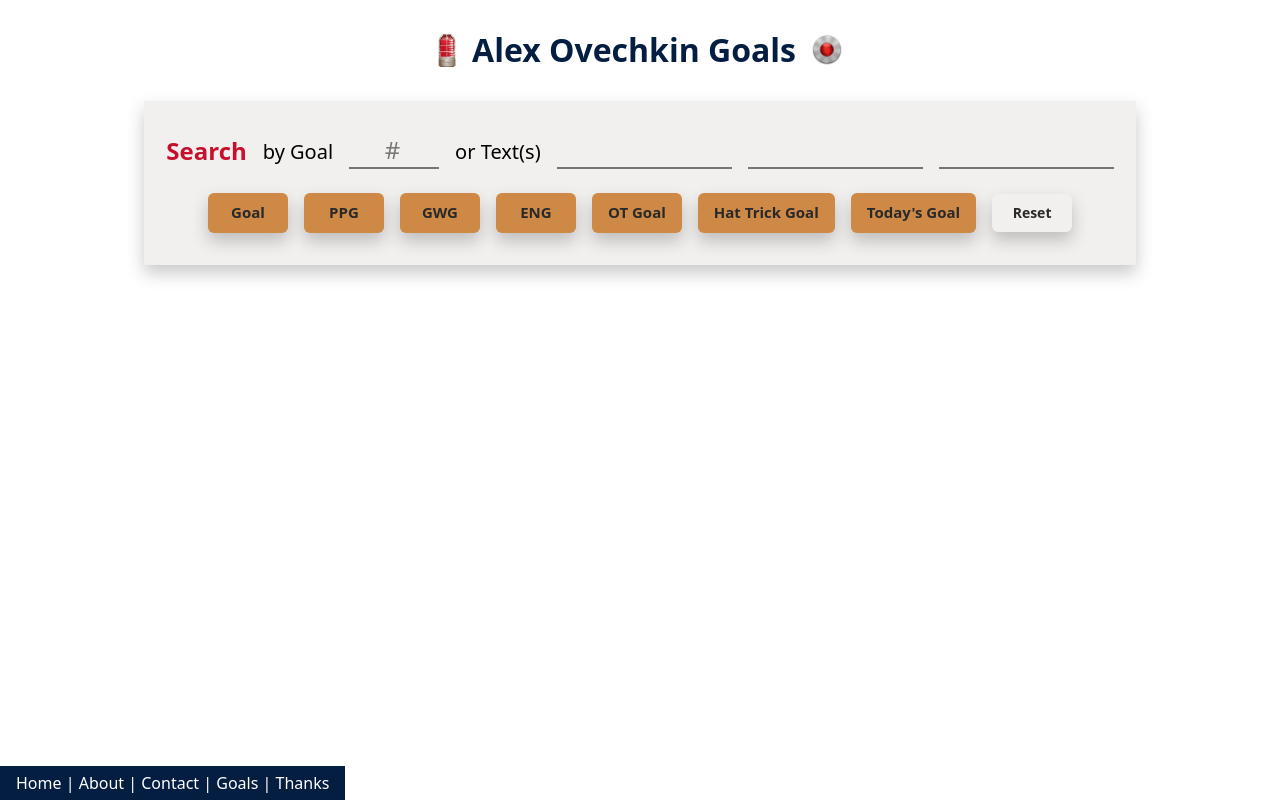
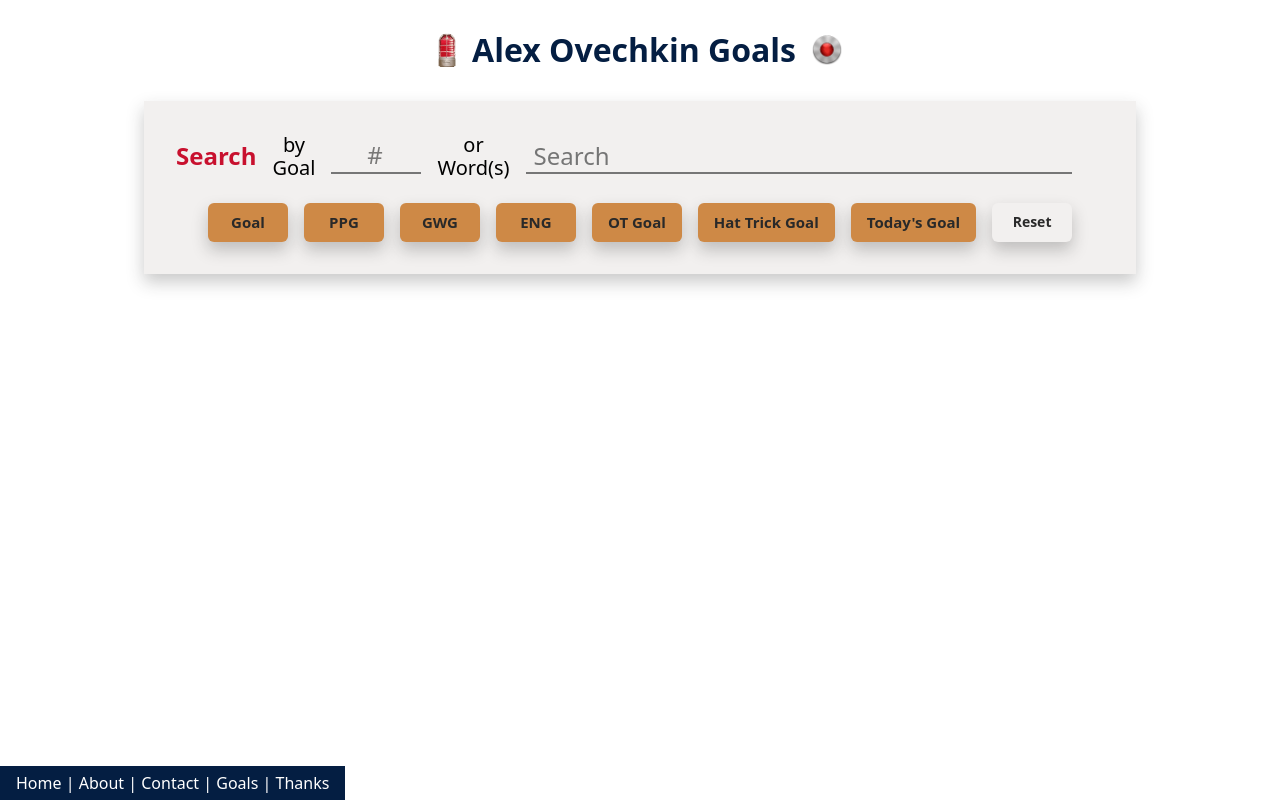
Before and after one commit to bygeoffthompson/Ovechkin-Cam, a React (Create React App) app: page / in a window 1280 px wide. Built offline with nearby package versions, Linux system fonts and the light colour scheme.

Commit message:
Dynamic text inputs

```diff
--- a/src/App.js
+++ b/src/App.js
@@ -254,12 +254,12 @@
                     <h2>Search</h2>
                     <label htmlFor="search-goal">Goal</label>
                     <input min="1" max="897" id="search-goal" type="number" placeholder="#" value={searchGoal} onChange={handleGoalChange}/>
-                    <label htmlFor="search-text-1">Text</label>
-                    <input id="search-text-1" type="text" placeholder="" value={searchText1} onChange={handleText1}/>
+                    <label htmlFor="search-text-1">Word</label>
                     <label htmlFor="search-text-2" hidden>More Text</label>
-                    <input id="search-text-2" type="text" placeholder="" value={searchText2} onChange={handleText2}/>
                     <label htmlFor="search-text-3" hidden>More Text</label>
-                    <input id="search-text-3" type="text" placeholder="" value={searchText3} onChange={handleText3}/>
+                    <input id="search-text-1" type="text" placeholder="Search" value={searchText1} onChange={handleText1}/>
+                    <input id="search-text-2" type="text" placeholder="And" value={searchText2} onChange={handleText2}/>
+                    <input id="search-text-3" type="text" placeholder="And" value={searchText3} onChange={handleText3}/>
                 </div>
                 <div>
                     <button onClick={randomGoal} name="Goal" title="A Random Goal" type="button">Goal</button>
--- a/src/index.css
+++ b/src/index.css
@@ -19,6 +19,21 @@
 
 #root {
   max-width: 1024px;
+}
+
+#search-text-1,
+#search-text-2:focus,
+#search-text-3:focus {
+  max-width: 100%;
+  padding: 3px 8px;
+}
+
+#search-text-1:active + input,
+#search-text-1:focus + input,
+#search-text-2:active + input,
+#search-text-2:focus + input {
+  max-width: 75px;
+  padding: 3px 8px;
 }
 
 #season {
@@ -205,7 +220,7 @@
   gap: 1.5rem;
   justify-content: center;
   margin-bottom: 2rem;
-  padding: 2rem 0;
+  padding: 2rem;
 }
 
 form > div {
@@ -268,9 +283,20 @@
   caret-color: #C8102E;
   color: #C8102E;
   margin-top: 1px;
-  max-width: 175px;
+  max-width: 0;
+  padding: 3px 0;
+  text-transform: uppercase;
+  transition: all 1s ease-in;
+  width: 100%;
+}
+
+input[type="text"]:not(:placeholder-shown) {
+  max-width: 100%;
   padding: 3px 8px;
-  text-transform: uppercase;
+}
+
+input[type="text"]::placeholder {
+  font-weight: 400;
 }
 
 input[type="number"]:focus-visible {
```
